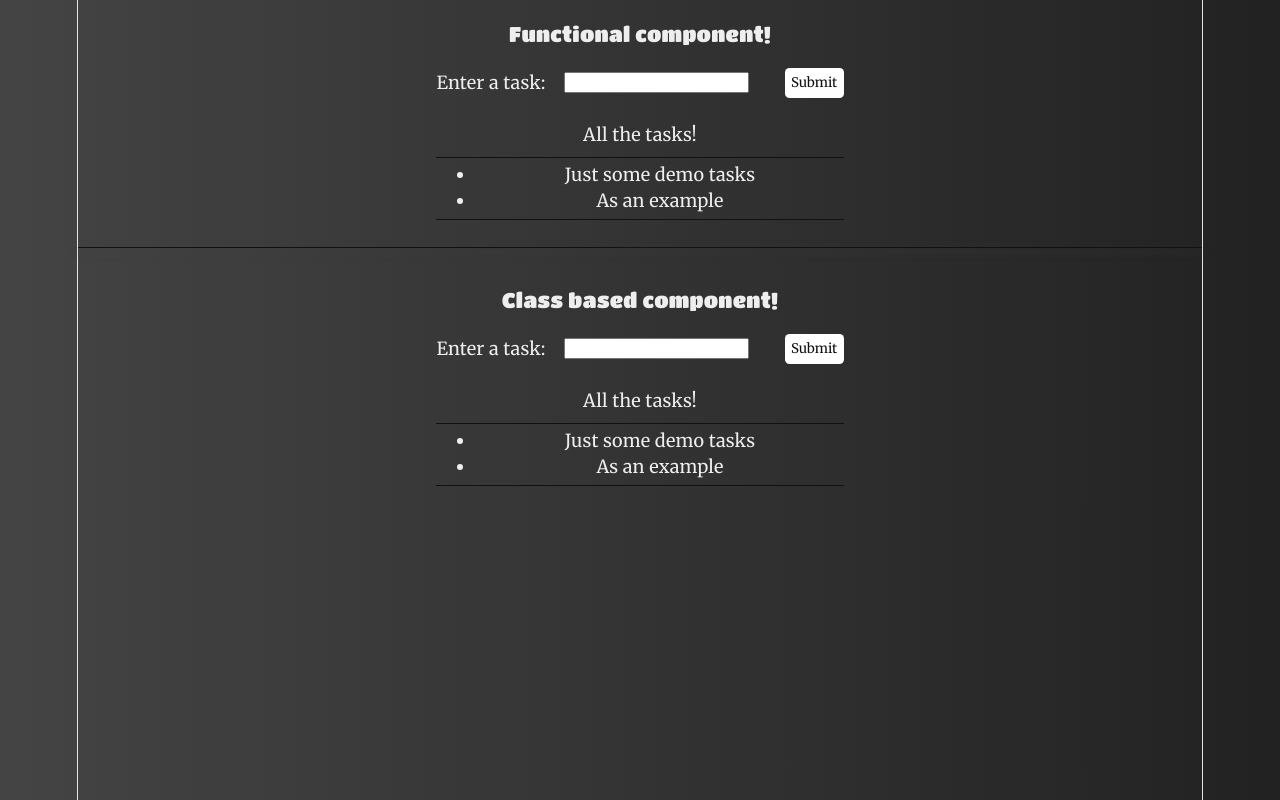
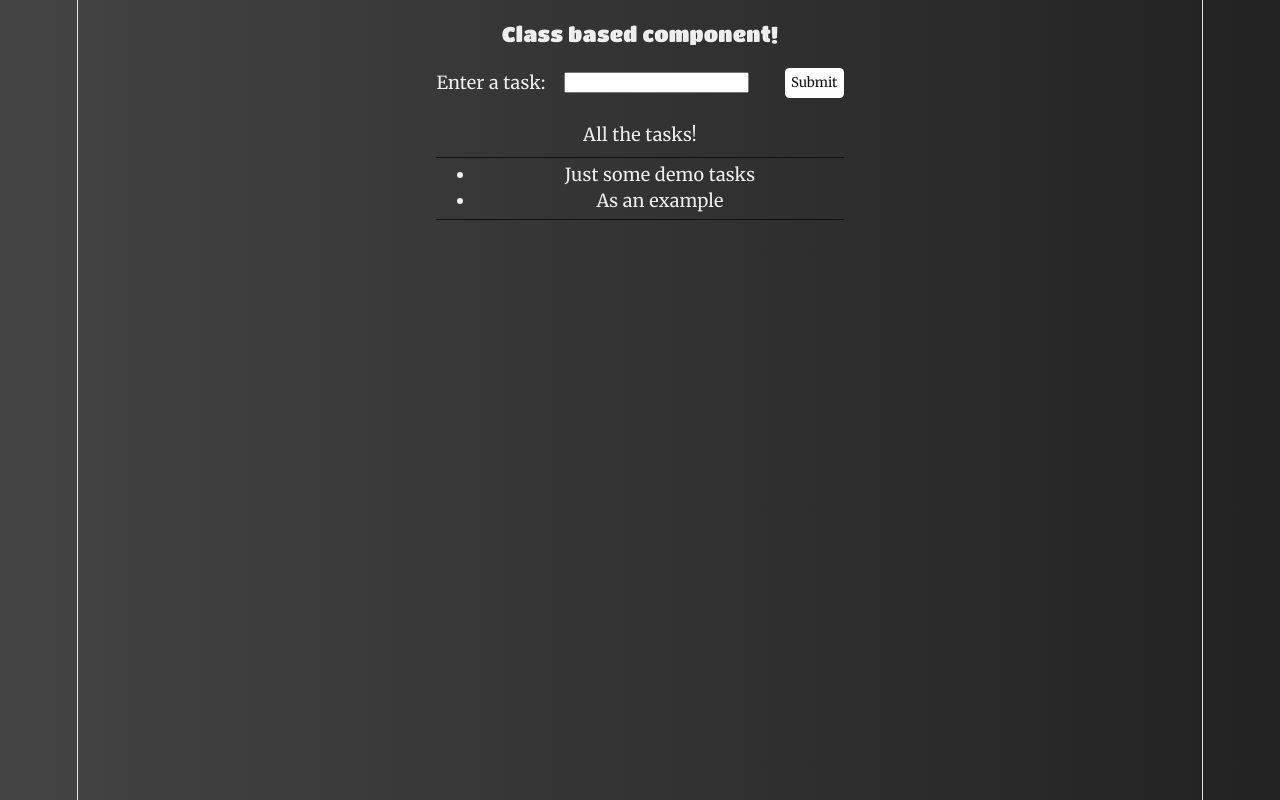
Before and after one commit to WujecDamian/odin-FirstReact-app, a React (Vite) app: page / in a window 1280 px wide. Built offline with nearby package versions, Linux system fonts and the light colour scheme.

Commit message:
refactor: remove FunctionalInput component from App and clean up JSX

```diff
--- a/src/App.jsx
+++ b/src/App.jsx
@@ -1,12 +1,9 @@
 import "./App.css";
 import "./Style.css";
-import FunctionalInput from "./components/Class-based-components/FunctionalInput.jsx";
 import ClassInput from "./components/Class-based-components/ClassInput.jsx";
 function App() {
   return (
     <>
-      <FunctionalInput name="Functional component!" />
-      <div className="divider" />
       <ClassInput name="Class based component!" />
     </>
   );
```
